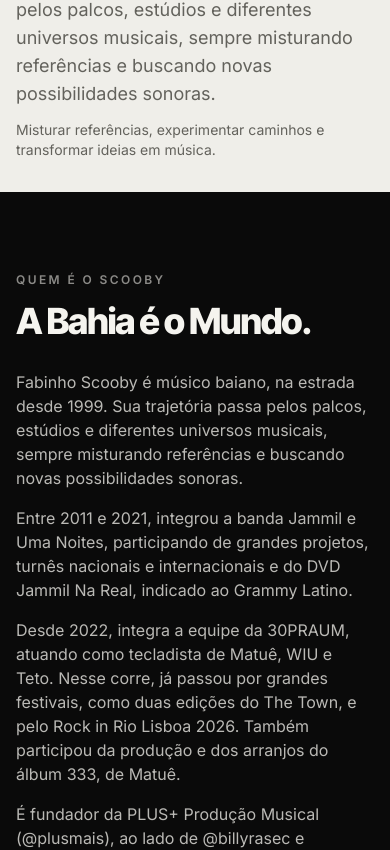
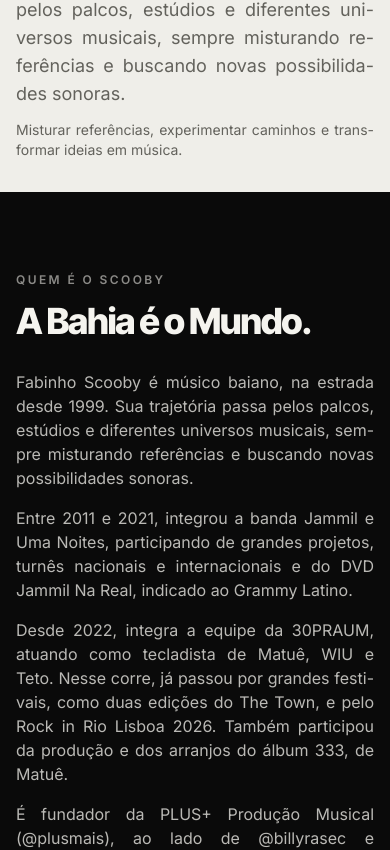
Before and after one commit to Limarley/site_fabinho_scooby, a Next.js app: page / in a window 390 px wide. Shown: the part 780-1630 px from the top of the page. Built offline with nearby package versions, Linux system fonts and the light colour scheme; no server answers.

Commit message:
style: justificar texto corrido das seções
Adiciona utilitário copy-justify (text-justify + hyphens) e aplica nos
parágrafos de hero, agora, home-quem, home-trabalho e contato, removendo
os max-width que limitavam a leitura.

```diff
--- a/src/app/globals.css
+++ b/src/app/globals.css
@@ -81,6 +81,10 @@
   @apply text-xs font-semibold uppercase tracking-[0.2em] text-muted;
 }
 
+@utility copy-justify {
+  @apply text-justify hyphens-auto;
+}
+
 @utility hairline {
   @apply border-t border-border;
 }
--- a/src/components/sections/agora.tsx
+++ b/src/components/sections/agora.tsx
@@ -27,7 +27,12 @@ export function Agora({ variant = "light" }: { variant?: "light" | "ink" }) {
             >
               {item.role}
             </p>
-            <p className={cn("mt-4 text-sm sm:text-base", ink ? "text-accent-fg/70" : "text-muted")}>
+            <p
+              className={cn(
+                "copy-justify mt-4 text-sm sm:text-base",
+                ink ? "text-accent-fg/70" : "text-muted",
+              )}
+            >
               {item.description}
             </p>
           </Reveal>
--- a/src/components/sections/contato.tsx
+++ b/src/components/sections/contato.tsx
@@ -12,12 +12,12 @@ export function Contato({ defaultProjectType }: { defaultProjectType?: string })
       className="scroll-mt-20 bg-ink text-accent-fg"
     >
       <div className="container-site py-20 sm:py-28">
-        <header className="mb-10 max-w-2xl sm:mb-14">
+        <header className="mb-10 sm:mb-14">
           <p className="eyebrow mb-3 text-accent-fg/55">Contato</p>
           <h2 id="contato-title" className="heading-display text-4xl sm:text-5xl md:text-6xl">
             Começar agora
           </h2>
-          <p className="mt-5 max-w-lg text-accent-fg/70 sm:text-lg">
+          <p className="copy-justify mt-5 text-accent-fg/70 sm:text-lg">
             Bookings, produção, aulas de #TECLADISMO e parcerias. Formulário, e-mail ou WhatsApp.
           </p>
         </header>
--- a/src/components/sections/hero.tsx
+++ b/src/components/sections/hero.tsx
@@ -50,8 +50,8 @@ export function Hero() {
 
         <div className="py-8 sm:py-10">
           <p className="eyebrow mb-3">#TECLADISMO</p>
-          <p className="max-w-2xl text-lg text-muted sm:text-xl">{site.heroDescription}</p>
-          <p className="mt-3 max-w-2xl text-sm text-muted">{site.tagline}</p>
+          <p className="copy-justify text-lg text-muted sm:text-xl">{site.heroDescription}</p>
+          <p className="copy-justify mt-3 text-sm text-muted">{site.tagline}</p>
         </div>
       </div>
     </section>
--- a/src/components/sections/home-quem.tsx
+++ b/src/components/sections/home-quem.tsx
@@ -24,9 +24,11 @@ export function HomeQuem() {
           >
             {homeQuem.title}
           </h2>
-          <div className="mt-8 max-w-xl space-y-4 text-base text-accent-fg/75 sm:text-lg">
+          <div className="mt-8 space-y-4 text-base text-accent-fg/75 sm:text-lg">
             {homeQuem.paragraphs.map((p) => (
-              <p key={p}>{p}</p>
+              <p key={p} className="copy-justify">
+                {p}
+              </p>
             ))}
           </div>
           <p className="mt-8 text-sm text-accent-fg/50">
--- a/src/components/sections/home-trabalho.tsx
+++ b/src/components/sections/home-trabalho.tsx
@@ -15,7 +15,7 @@ export function HomeTrabalho() {
       className="scroll-mt-20 bg-surface"
     >
       <div className="container-site py-20 sm:py-28">
-        <header className="mb-10 max-w-2xl sm:mb-14">
+        <header className="mb-10 sm:mb-14">
           <p className="eyebrow mb-3">Portfólio</p>
           <h2
             id="home-trabalho-title"
@@ -23,7 +23,7 @@ export function HomeTrabalho() {
           >
             Palco, estúdio e #TECLADISMO.
           </h2>
-          <p className="mt-4 text-base text-muted sm:text-lg">
+          <p className="copy-justify mt-4 text-base text-muted sm:text-lg">
             Palco com a 30PRAUM, produção na PLUS+ e educação no #Tecladismo e na
             Pracatum. No COST FLOW, o próprio Scooby conta a trajetória.
           </p>
@@ -52,7 +52,7 @@ export function HomeTrabalho() {
                     <p className="mt-2 text-xs uppercase tracking-[0.18em] text-muted">
                       {offer.topics.join(" · ")}
                     </p>
-                    <p className="mt-4 text-sm text-muted">{offer.description}</p>
+                    <p className="copy-justify mt-4 text-sm text-muted">{offer.description}</p>
                   </div>
                   <span className="mt-6 inline-flex items-center gap-1 text-sm font-semibold group-hover:text-accent">
                     Falar sobre isso
```
